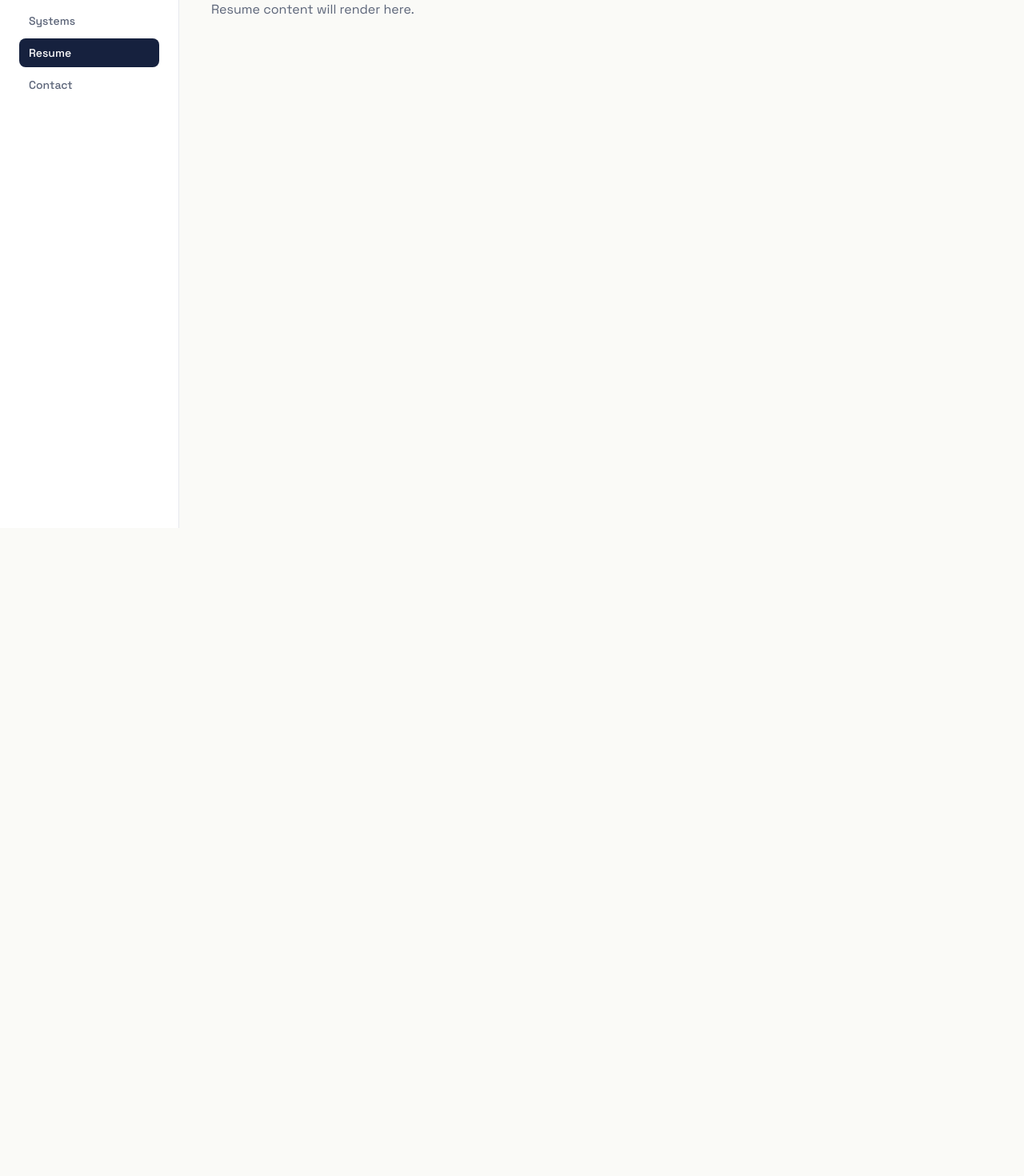
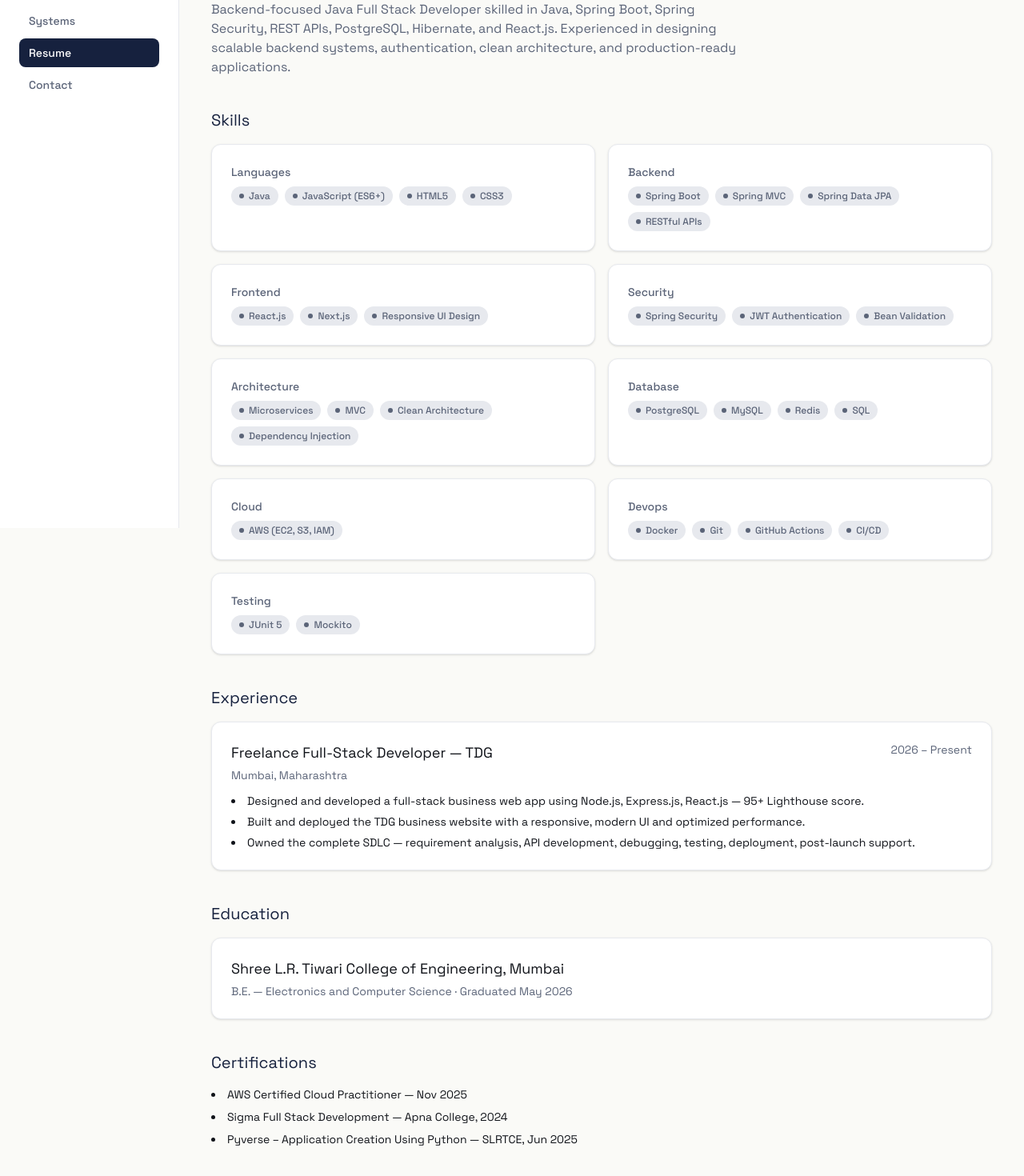
Before and after one commit to niteshmishra0201/portfolio-website, a Next.js app: page /resume in a window 1280 px wide. Shown: the part 140-1610 px from the top of the page at 80% size. Before the commit the page ends 800 px from the top, so only its background shows below. Built offline with nearby package versions, Linux system fonts and the light colour scheme.

Commit message:
Render Resume page from resume-data.ts

```diff
--- a/src/app/resume/page.tsx
+++ b/src/app/resume/page.tsx
@@ -1,10 +1,76 @@
 import Section from "@/components/ui/Section";
+import Card from "@/components/ui/Card";
+import Badge from "@/components/ui/Badge";
+import { profile, skills, experience, education, certifications } from "@/lib/resume-data";
 
 export default function ResumePage() {
   return (
-    <Section id="resume">
-      <h1 className="font-display text-3xl text-ink">Resume</h1>
-      <p className="text-text-secondary mt-2">Resume content will render here.</p>
-    </Section>
+    <main>
+      <Section id="resume">
+        <h1 className="font-display text-3xl text-ink">Resume</h1>
+        <p className="text-text-secondary mt-2 max-w-2xl">{profile.summary}</p>
+
+        {/* Skills */}
+        <div className="mt-10">
+          <h2 className="font-display text-xl text-ink mb-4">Skills</h2>
+          <div className="grid sm:grid-cols-2 gap-4">
+            {Object.entries(skills).map(([category, items]) => (
+              <Card key={category}>
+                <h3 className="text-sm font-medium text-text-secondary capitalize mb-2">
+                  {category}
+                </h3>
+                <div className="flex flex-wrap gap-2">
+                  {items.map((item) => (
+                    <Badge key={item} status="neutral">
+                      {item}
+                    </Badge>
+                  ))}
+                </div>
+              </Card>
+            ))}
+          </div>
+        </div>
+
+        {/* Experience */}
+        <div className="mt-10">
+          <h2 className="font-display text-xl text-ink mb-4">Experience</h2>
+          {experience.map((job) => (
+            <Card key={job.role} className="mb-4">
+              <div className="flex justify-between items-start flex-wrap gap-2">
+                <h3 className="font-display text-lg">{job.role}</h3>
+                <span className="text-text-secondary text-sm">{job.period}</span>
+              </div>
+              <p className="text-text-secondary text-sm mt-1">{job.location}</p>
+              <ul className="mt-3 space-y-1.5 text-sm text-text-primary list-disc list-inside">
+                {job.points.map((point) => (
+                  <li key={point}>{point}</li>
+                ))}
+              </ul>
+            </Card>
+          ))}
+        </div>
+
+        {/* Education */}
+        <div className="mt-10">
+          <h2 className="font-display text-xl text-ink mb-4">Education</h2>
+          <Card>
+            <h3 className="font-display text-lg">{education.institution}</h3>
+            <p className="text-text-secondary text-sm mt-1">
+              {education.degree} · Graduated {education.graduated}
+            </p>
+          </Card>
+        </div>
+
+        {/* Certifications */}
+        <div className="mt-10">
+          <h2 className="font-display text-xl text-ink mb-4">Certifications</h2>
+          <ul className="space-y-2 text-sm text-text-primary list-disc list-inside">
+            {certifications.map((cert) => (
+              <li key={cert}>{cert}</li>
+            ))}
+          </ul>
+        </div>
+      </Section>
+    </main>
   );
 }
```
